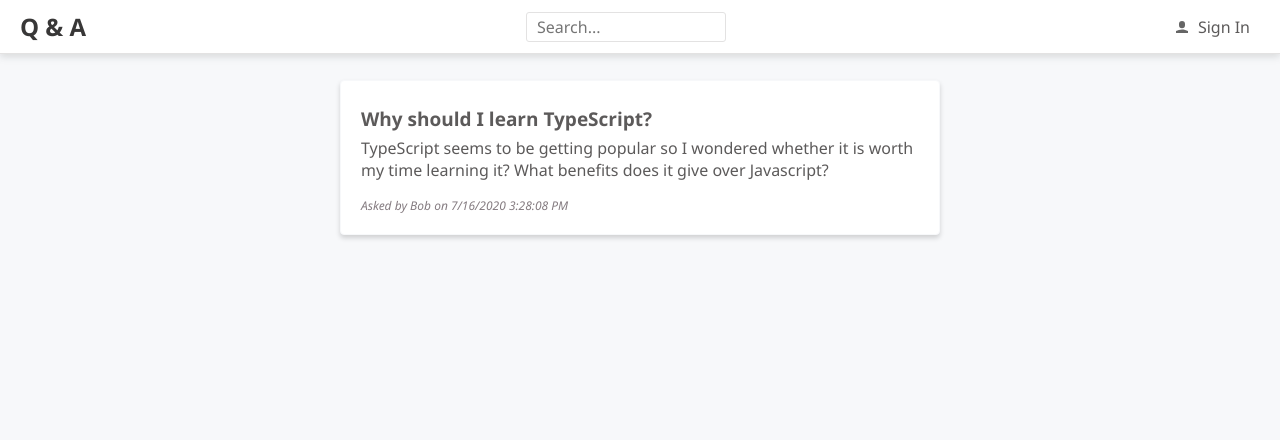
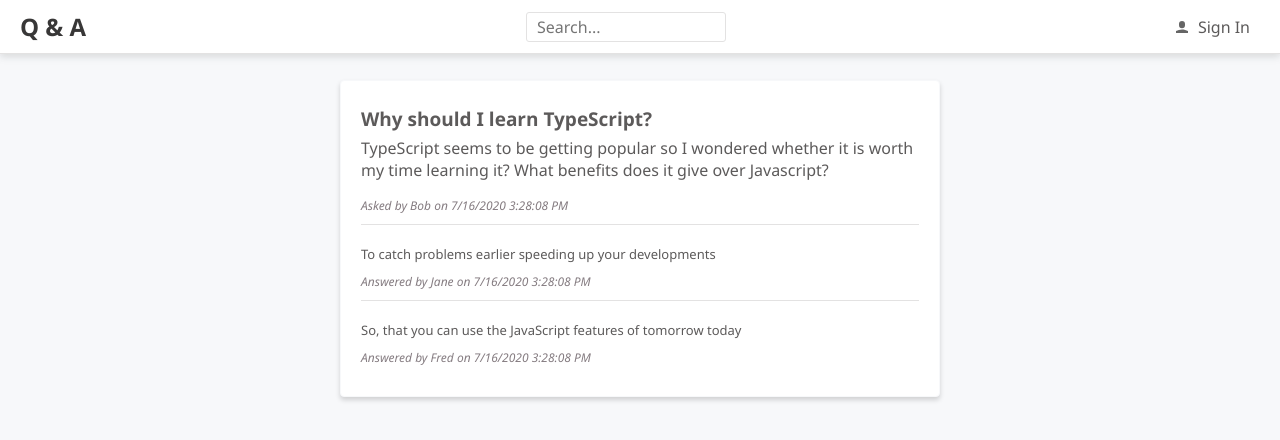
Before and after one commit to travis-watson1/QandA, a React (Create React App) app in the folder frontend/: page /questions/1 in a window 1280 px wide. Shown: the top 440 px of the page. Built offline with nearby package versions, Linux system fonts and the light colour scheme.

Commit message:
Add AnswerList to QuestionData

```diff
--- /dev/null
+++ b/frontend/src/Answer.tsx
@@ -0,0 +1,37 @@
+import React, { FC } from 'react';
+/** @jsx jsx */
+import { css, jsx } from '@emotion/core';
+import { AnswerData } from './QuestionsData';
+import { gray3 } from './Styles';
+
+interface Props {
+  data: AnswerData;
+}
+
+export const Answer: FC<Props> = ({ data }) => (
+  <div
+    css={css`
+      padding: 10px 0px;
+    `}
+  >
+    <div
+      css={css`
+        padding: 10px 0px;
+        font-size: 13px;
+      `}
+    >
+      {data.content}
+    </div>
+    <div
+      css={css`
+        font-size: 12px;
+        font-style: italic;
+        color: ${gray3};
+      `}
+    >
+      {`Answered by ${data.userName} on
+        ${data.created.toLocaleDateString()}
+        ${data.created.toLocaleTimeString()}`}
+    </div>
+  </div>
+);
--- /dev/null
+++ b/frontend/src/AnswerList.tsx
@@ -0,0 +1,31 @@
+import React, { FC } from 'react';
+import { AnswerData } from './QuestionsData';
+/** @jsx jsx */
+import { css, jsx } from '@emotion/core';
+import { Answer } from './Answer';
+import { gray5 } from './Styles';
+
+interface Props {
+  data: AnswerData[];
+}
+
+export const AnswerList: FC<Props> = ({ data }) => (
+  <ul
+    css={css`
+      list-style: none;
+      margin: 10px 0 0 0;
+      padding: 0;
+    `}
+  >
+    {data.map((answer) => (
+      <li
+        css={css`
+          border-top: 1px solid ${gray5};
+        `}
+        key={answer.answerId}
+      >
+        <Answer data={answer} />
+      </li>
+    ))}
+  </ul>
+);
--- a/frontend/src/QuestionPage.tsx
+++ b/frontend/src/QuestionPage.tsx
@@ -5,6 +5,7 @@ import { css, jsx } from '@emotion/core';
 import { Page } from './Page';
 import { QuestionData, getQuestion } from './QuestionsData';
 import { gray3, gray6 } from './Styles';
+import { AnswerList } from './AnswerList';
 
 interface RouteParams {
   questionId: string;
@@ -66,6 +67,7 @@ export const QuestionPage: FC<RouteComponentProps<RouteParams>> = ({
 ${question.created.toLocaleDateString()}
 ${question.created.toLocaleTimeString()}`}
             </div>
+            <AnswerList data={question.answers} />
           </Fragment>
         )}
       </div>
```
